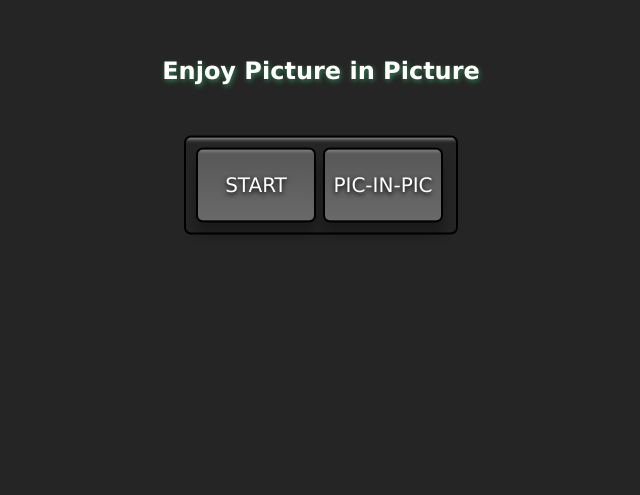
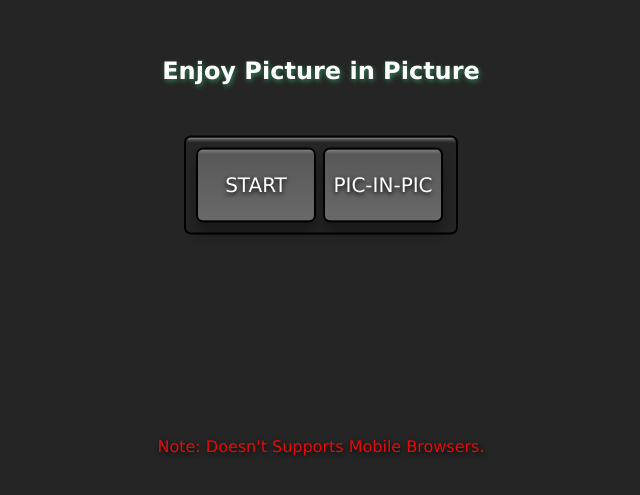
Before and after one commit to vishwa-radhya/pic-in-pic, a plain HTML site: page index.html in a window 1280 px wide. Shown: the part 283-778 px from the top of the page, without its empty margins (319-959 px from the left). Drawn offline with Linux system fonts and the light colour scheme.

Commit message:
warn msg

```diff
--- a/index.html
+++ b/index.html
@@ -18,6 +18,7 @@
     </div>
     </div>
     <span id="msg"></span>
+    <span id="warn">Note: Doesn't Supports Mobile Browsers.</span>
     <script src="script.js"></script>
 </body>
 </html>
--- a/styles.css
+++ b/styles.css
@@ -68,3 +68,12 @@ button:active{
     color: white;
     font-size: 20px;
 }
+
+#warn{
+    color: rgb(232, 8, 8);
+    font-family: 'Lucida Sans', 'Lucida Sans Regular', 'Lucida Grande', 'Lucida Sans Unicode', Geneva, Verdana, sans-serif;
+    text-shadow: 1px 2px 5px rgb(9, 9, 9);
+    text-align: center;
+    top: 90%;
+    position: sticky;
+}
```
